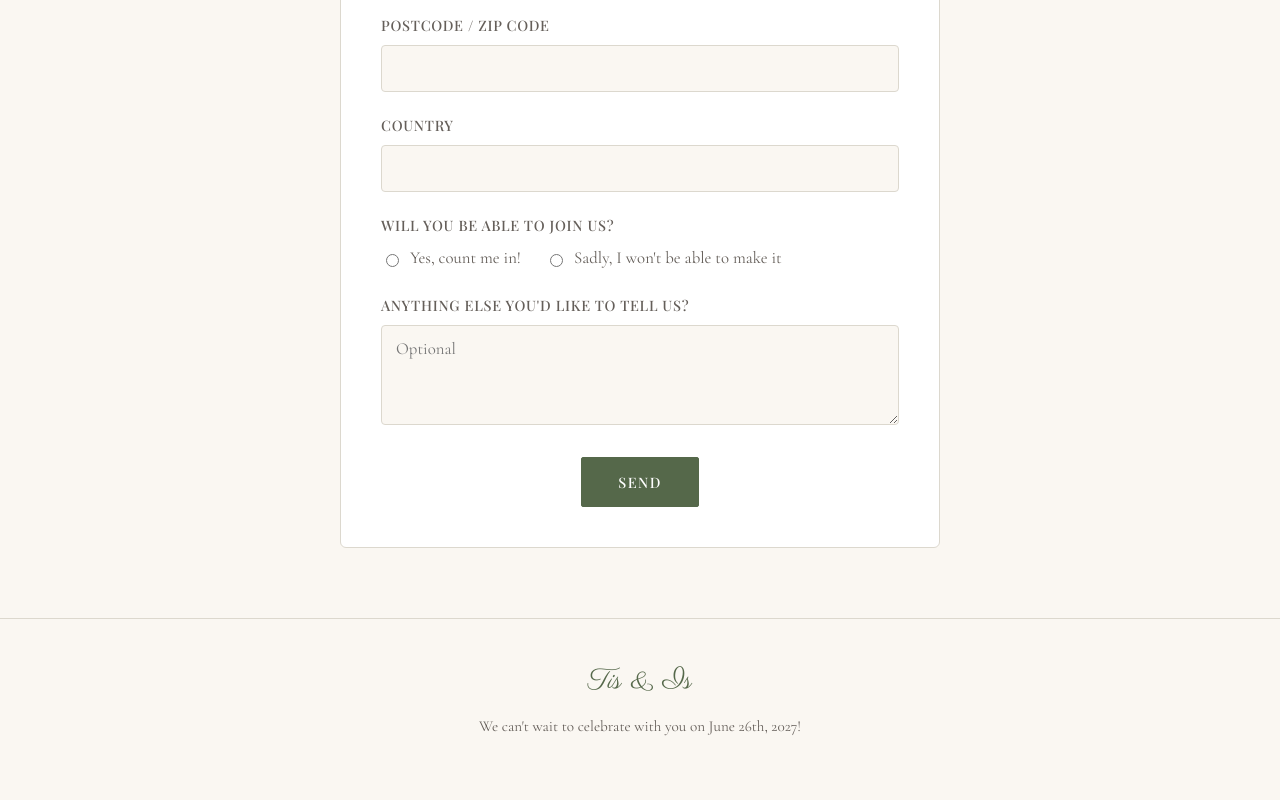
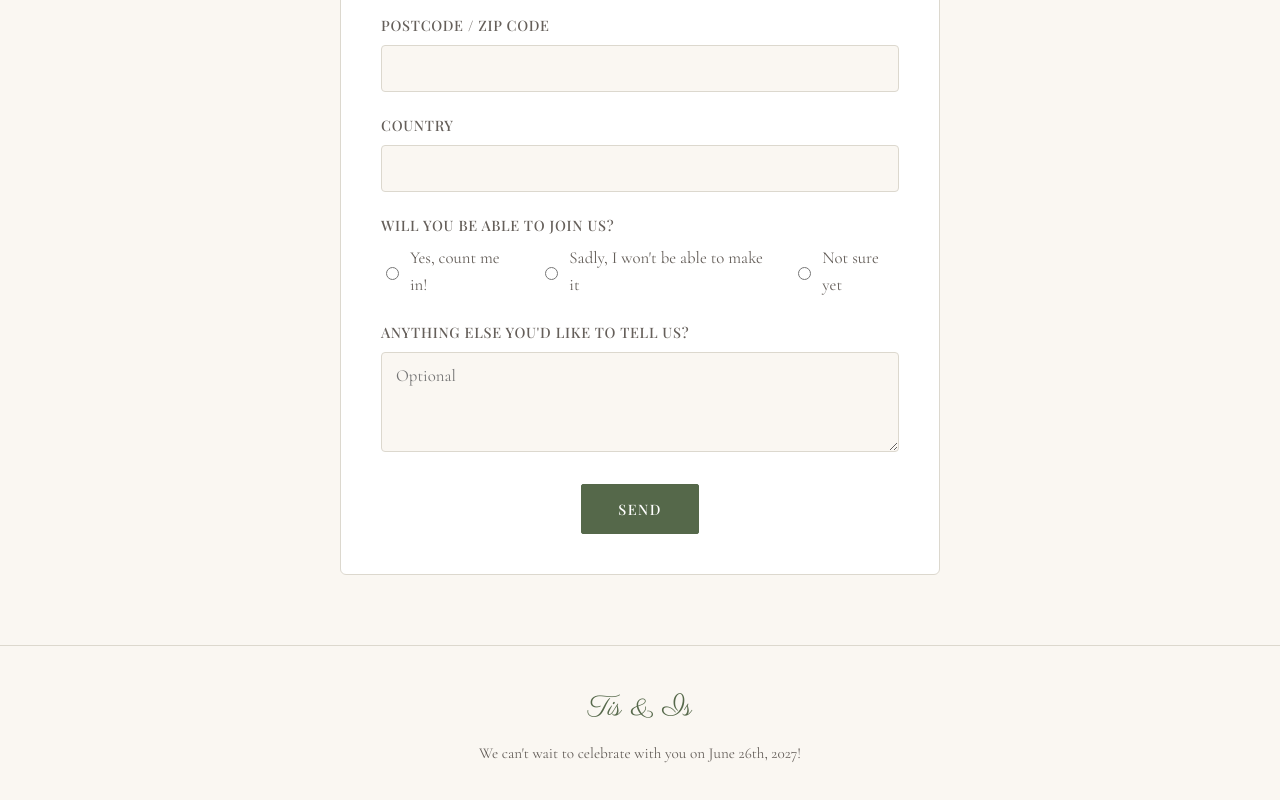
Before and after one commit to Belletillia/wedding-website, a plain HTML site: page save-the-date.html in a window 1280 px wide. Shown: the part 996-1796 px from the top of the page. Drawn offline with nearby package versions, Linux system fonts and the light colour scheme.

Commit message:
Restore unsure save the date option

```diff
--- a/save-the-date.html
+++ b/save-the-date.html
@@ -113,6 +113,7 @@
           <div class="radio-group">
             <label><input type="radio" name="likely_attending" value="yes" required> Yes, count me in!</label>
             <label><input type="radio" name="likely_attending" value="no"> Sadly, I won't be able to make it</label>
+            <label><input type="radio" name="likely_attending" value="unsure"> Not sure yet</label>
           </div>
         </div>
 
```
